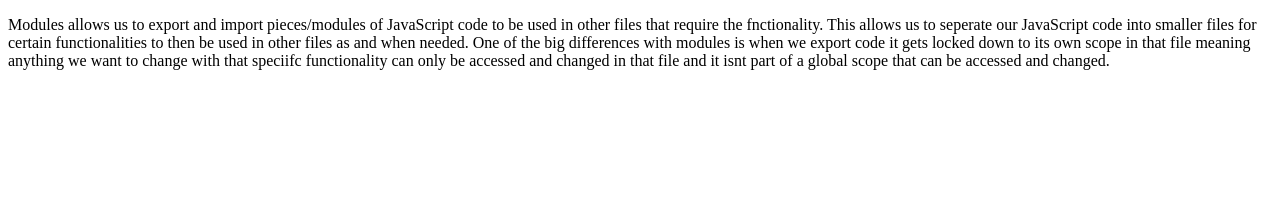
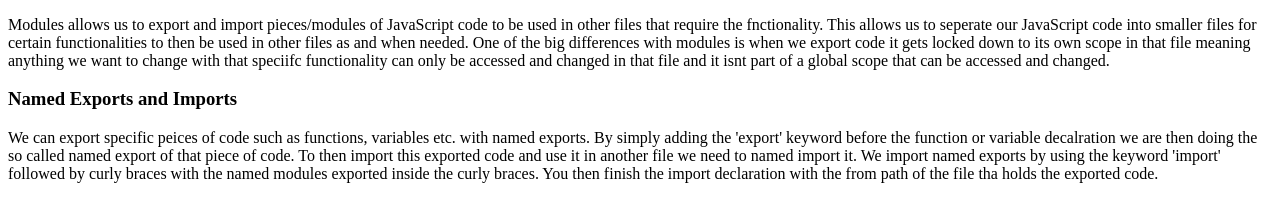
Before and after one commit to Adam-Harte/JavaScript-modules, a plain HTML site: page index.html in a window 1280 px wide. Shown: the part 105-326 px from the top of the page. Drawn offline with Linux system fonts and the light colour scheme.

Commit message:
named exports and imports added

```diff
--- /dev/null
+++ b/app.js
@@ -0,0 +1,5 @@
+//named imports
+import { age, logName } from './namedExport';
+
+console.log(age);
+logName();
--- a/index.html
+++ b/index.html
@@ -18,5 +18,16 @@
 			that speciifc functionality can only be accessed and changed in that file
 			and it isnt part of a global scope that can be accessed and changed.
 		</p>
+		<h3>Named Exports and Imports</h3>
+		<p>
+			We can export specific peices of code such as functions, variables etc.
+			with named exports. By simply adding the 'export' keyword before the
+			function or variable decalration we are then doing the so called named
+			export of that piece of code. To then import this exported code and use it
+			in another file we need to named import it. We import named exports by
+			using the keyword 'import' followed by curly braces with the named modules
+			exported inside the curly braces. You then finish the import declaration
+			with the from path of the file tha holds the exported code.
+		</p>
 	</body>
 </html>
--- /dev/null
+++ b/namedExport.js
@@ -0,0 +1,6 @@
+// named exports
+export const name = 'Adam';
+export const age = 27;
+export function logName() {
+	console.log(name);
+}
```
